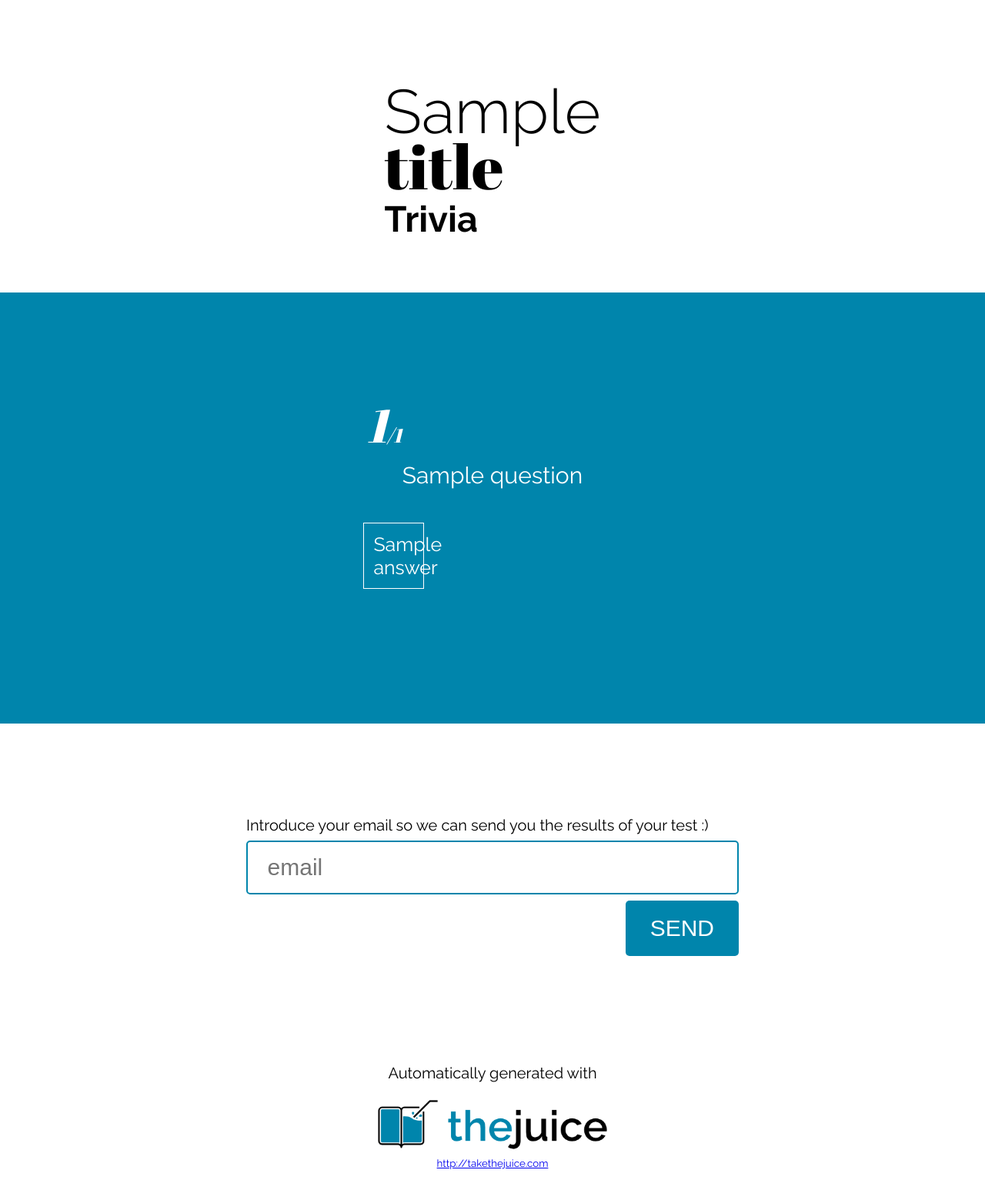
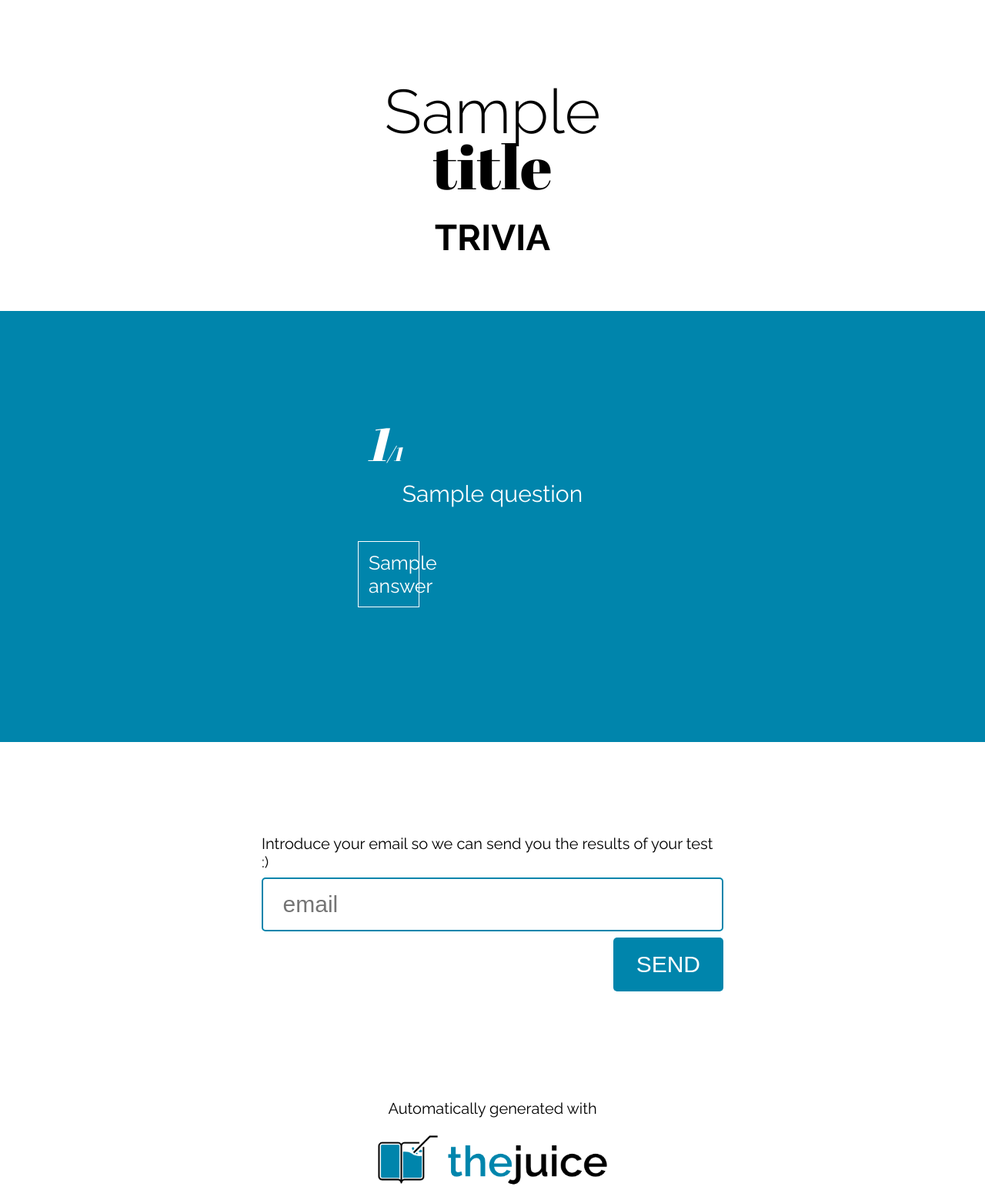
Before and after one commit to next-lucasmenendez/thejuice, a Flask app: template templates/designs/default.html in a window 1280 px wide. Shown: the top 1546 px of the page at 77% size. Before the commit the page ends 1519 px from the top, so only its background shows below. Run offline with Flask 2, Linux system fonts and the light colour scheme; the template is opened without the code that fills it: most values are stand-ins (such as "Sample title", 1, 10 or a date in 2020); some libraries are stand-ins or nearby versions.

Commit message:
Minor changes and color

```diff
--- a/static/style/templates/default.css
+++ b/static/style/templates/default.css
@@ -32,9 +32,9 @@ body {
   display: inline-block;
   width: auto;
   max-width: 70%;
-  text-align: left;
   font-size: 40px;
-  line-height: 70px; }
+  line-height: 70px;
+  text-align: center; }
   .header .text .name {
     display: block;
     font-weight: 300 !important; }
@@ -42,6 +42,9 @@ body {
     display: block;
     font-family: 'Abril Fatface', cursive;
     font-weight: normal; }
+  .header .text .trivia {
+    text-transform: uppercase;
+    margin: 3vh 0 0; }
 
 .logo {
   display: inline-block;
@@ -108,12 +111,14 @@ body {
       margin: 1vh 5vw; }
     .questions .question .answers {
       margin: 5vh 0;
-      display: block;
+      display: flex;
+      flex-flow: row wrap;
+      justify-content: space-between;
       font-size: 25px; }
       .questions .question .answers div {
         display: inline-block;
         width: 22%;
-        margin: .5vh 1vw; }
+        margin: .5vh .5vw; }
         .questions .question .answers div .answer {
           padding: 1.5vh 1vw;
           border: 1px solid white;
@@ -136,7 +141,7 @@ body {
   margin: 15vh auto;
   width: 50%;
   min-width: 300px;
-  max-width: 1024px;
+  max-width: 600px;
   font-size: 20px;
   text-align: right; }
   .submit p {
--- a/static/style/templates/default.scss
+++ b/static/style/templates/default.scss
@@ -37,9 +37,9 @@ body {
 	display: inline-block;
 	width: auto;
 	max-width: 70%;
-	text-align: left;
 	font-size: 40px;
 	line-height: 70px;
+	text-align: center;
 
 	.name {
 		display: block;
@@ -49,6 +49,10 @@ body {
 		display: block;
 		font-family: 'Abril Fatface', cursive;
 		font-weight: normal;
+	}
+	.trivia {
+		text-transform: uppercase;
+		margin: 3vh 0 0;
 	}
 }
 
@@ -145,13 +149,15 @@ body {
 		}
 		.answers {
 			margin: 5vh 0;
-			display: block;
+			display: flex;
+			flex-flow: row wrap;
+			justify-content: space-between;
 			font-size: 25px;
 
 			div {
 				display: inline-block;
 				width: 22%;
-				margin: .5vh 1vw;
+				margin: .5vh .5vw;
 
 				.answer {
 					padding: 1.5vh 1vw;
@@ -186,7 +192,7 @@ body {
 	margin: 15vh auto;
 	width: 50%;
 	min-width: 300px;
-	max-width: 1024px;
+	max-width: 600px;
 	font-size: 20px;
 	text-align: right;
 
```
Also changed, not shown: static/style/style.css (+26 -19 lines), static/style/style.scss (+28 -16 lines).
